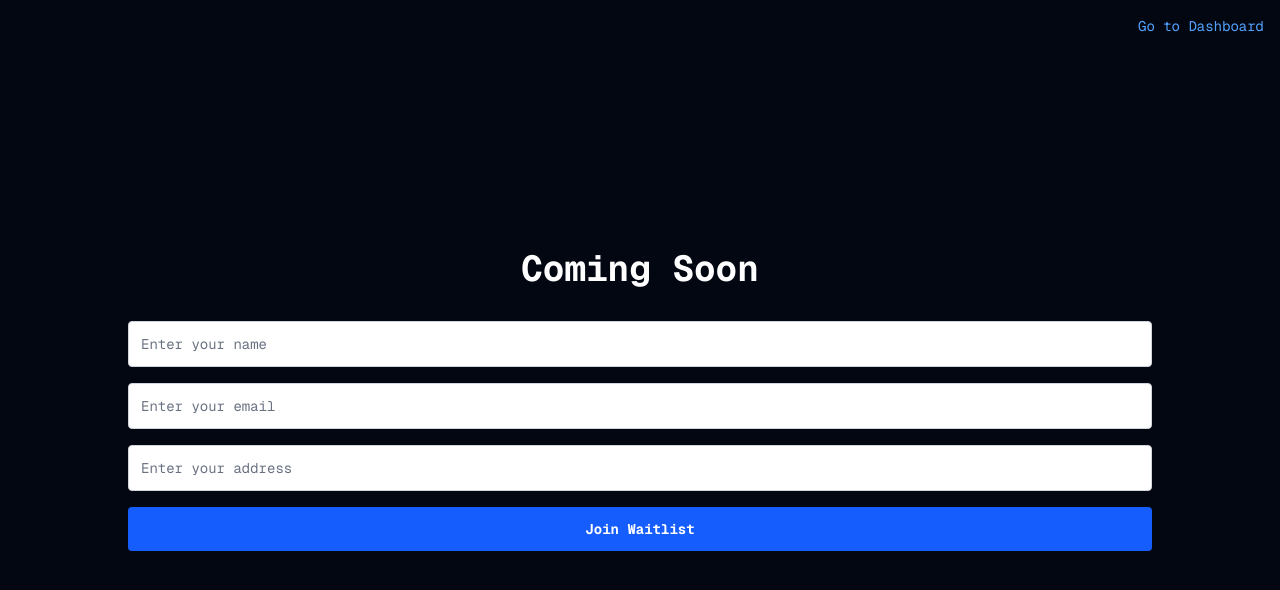
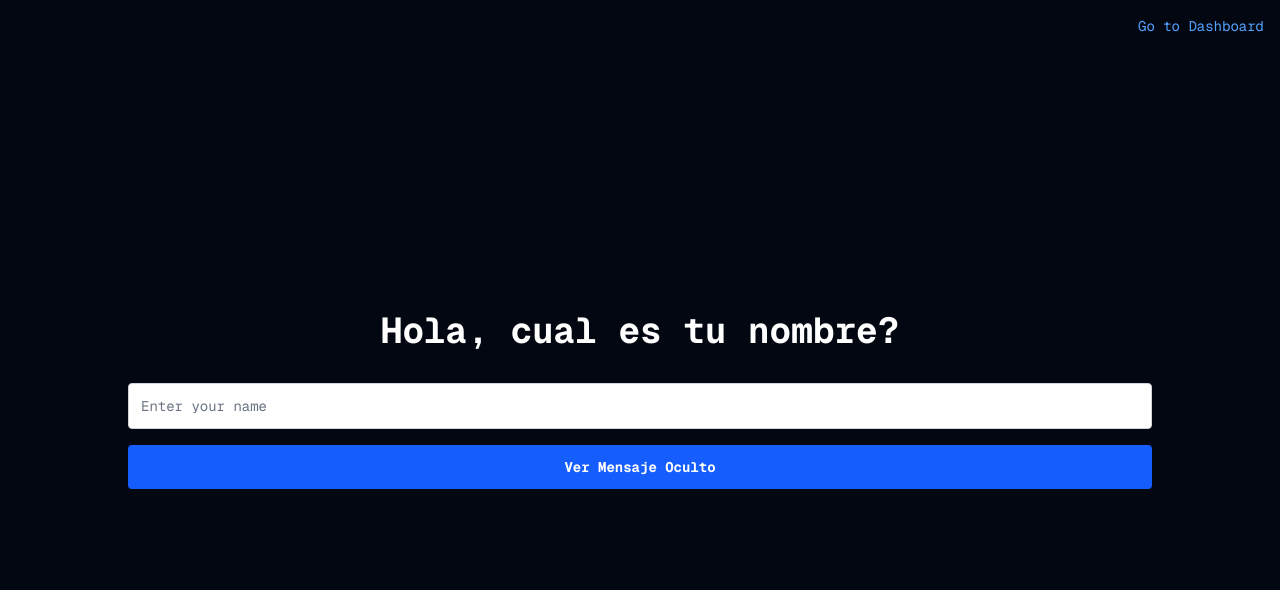
Before and after one commit to gisael/my-landing-page, a Next.js app: page / in a window 1280 px wide. Shown: the top 590 px of the page. Built offline with nearby package versions, Linux system fonts and the light colour scheme.

Commit message:
Feature: just changed the message to play with ma daughter

```diff
--- a/app/actions.ts
+++ b/app/actions.ts
@@ -8,7 +8,7 @@ export async function addSubscriber(formData: FormData) {
   const email = formData.get('email')
   const address = formData.get('address')
 
-  if (!name || !email) {
+  if (!name) {
     return { error: "Missing name, or email" }
   }
 
@@ -19,7 +19,7 @@ export async function addSubscriber(formData: FormData) {
 
   const { error: dbError } = await supabase
     .from('subscribers')
-    .insert({ email, name, address})
+    .insert({ email})
 
   if (dbError) {
     return { error: dbError.message }
--- a/app/page.tsx
+++ b/app/page.tsx
@@ -35,7 +35,7 @@ export default function Home() {
         </div>
 
         <h1 className="text-4xl font-bold mb-8 text-center">
-          Coming Soon
+          Hola, cual es tu nombre?
         </h1>
 
         <form action={handleSubmit} className="flex flex-col gap-4 items-center">
@@ -46,6 +46,7 @@ export default function Home() {
             //required
             className="p-3 rounded bg-white border border-gray-300 text-gray-900 placeholder-gray-500 w-full min-w-[300px]"
           />
+          {/*
           <input
             type="email"
             name="email"
@@ -60,15 +61,15 @@ export default function Home() {
             //required
             className="p-3 rounded bg-white border border-gray-300 text-gray-900 placeholder-gray-500 w-full min-w-[300px]"
           />
-
-          {success && <p className="text-green-500 font-bold">✓ Successfully added to waitlist!</p>}
+          */}
+          {success && <p className="text-green-500 font-bold">✓ Te amo hija, eres la mejor :*</p>}
           {error && <p className="text-red-500 font-bold">✗ {error}</p>}
 
           <button
             type="submit"
             className="bg-blue-600 hover:bg-blue-700 active:bg-blue-800 text-white font-bold py-3 px-6 rounded w-full min-w-[300px] transition-colors duration-200"
           >
-            Join Waitlist
+            Ver Mensaje Oculto
           </button>
         </form>
 
```
